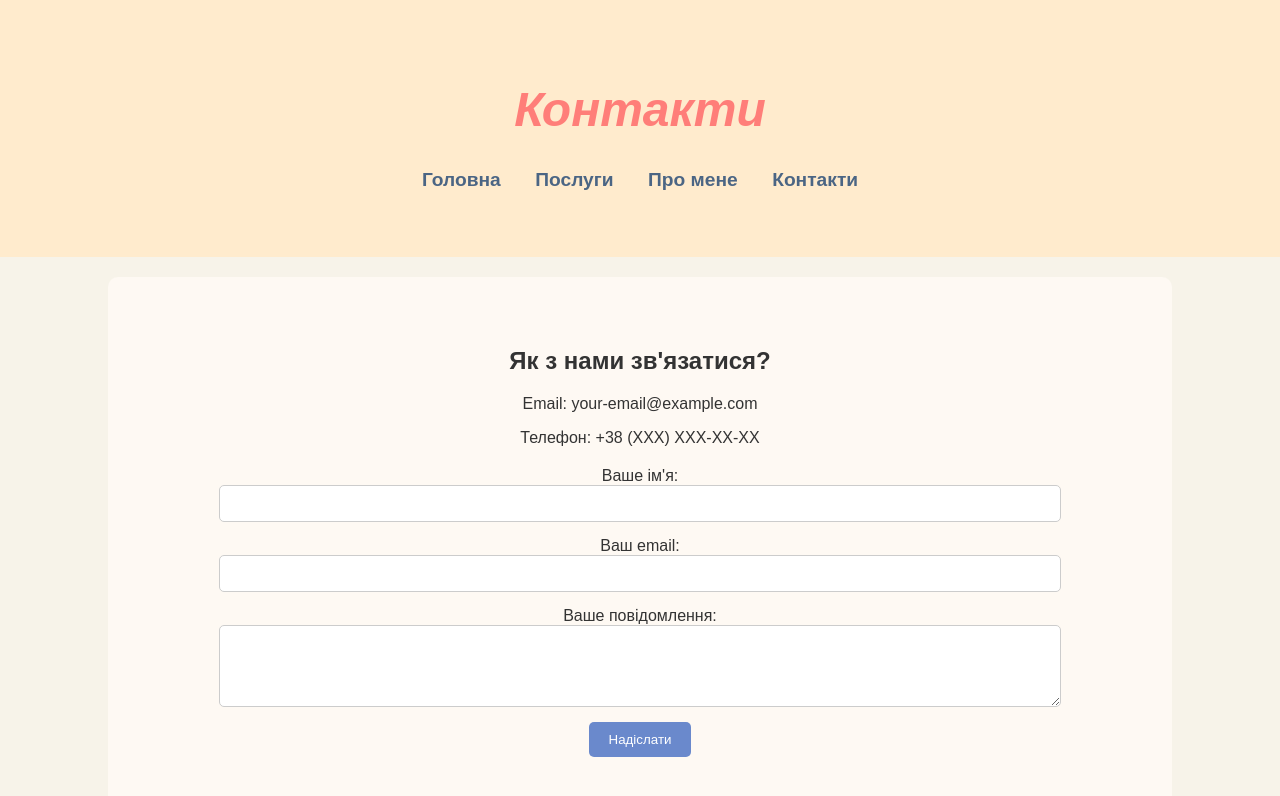
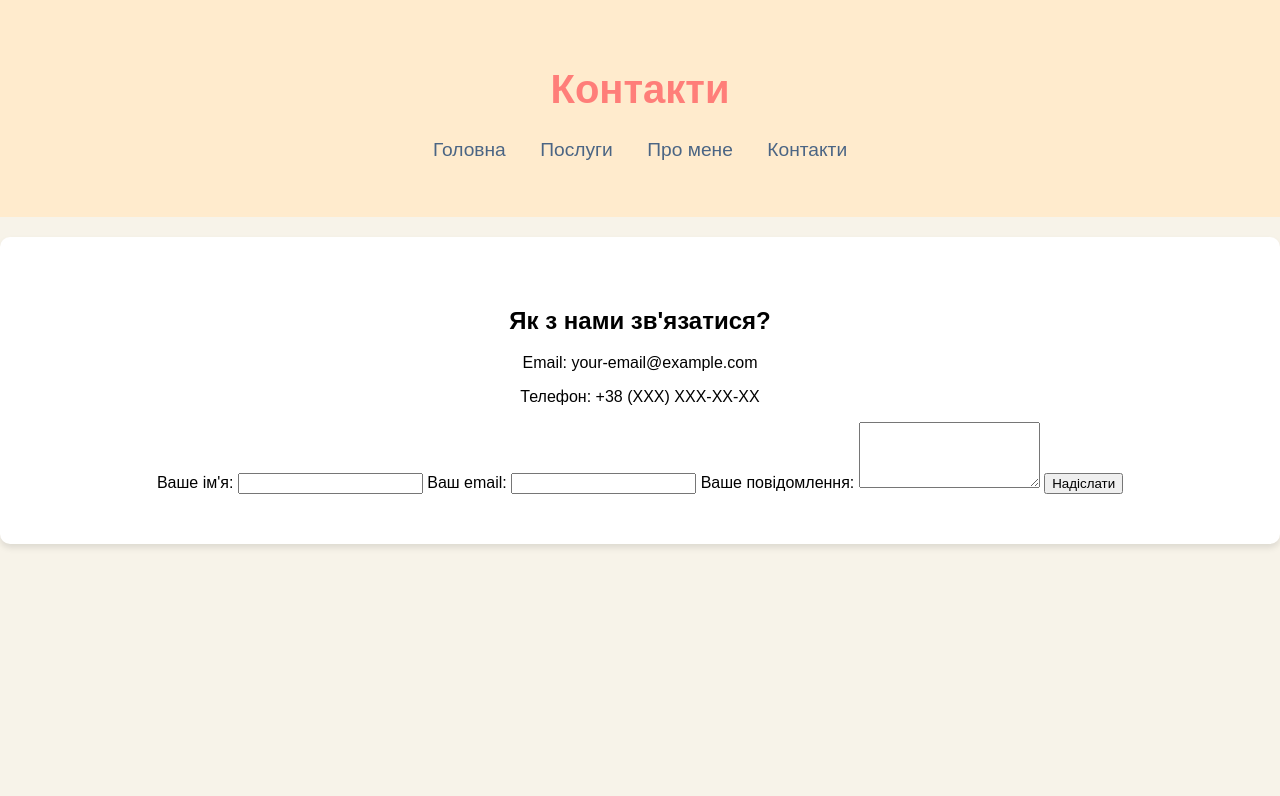
Before and after one commit to T124res/repetitor-young-classes, a plain HTML site: page contact.html in a window 1280 px wide. Drawn offline with Linux system fonts and the light colour scheme.

Commit message:
Update style.css

```diff
--- a/style.css
+++ b/style.css
@@ -1,26 +1,23 @@
-/* Загальні стилі */
 body {
     font-family: 'Arial', sans-serif;
+    background-color: #f7f3e9;
     margin: 0;
     padding: 0;
-    background-color: #f7f3e9;
-    color: #333;
 }
 
-header {
+/* Заголовок */
+.header {
+    background-color: #ffebcd;
     text-align: center;
-    padding: 50px 20px;
-    background: #ffebcd;
+    padding: 20px 0;
 }
 
 .main-title {
-    font-size: 3em;
-    font-style: italic;
     color: #ff7e79;
-    animation: fadeIn 2s ease-in-out;
+    font-size: 2.5em;
 }
 
-/* Навігаційні кнопки */
+/* Навігація */
 .nav-buttons {
     list-style: none;
     padding: 0;
@@ -34,69 +31,21 @@ header {
 .nav-buttons a {
     text-decoration: none;
     color: #4b6584;
-    font-weight: bold;
     font-size: 1.2em;
 }
 
-/* Розділи */
+/* Секції */
+.container {
+    max-width: 1200px;
+    margin: 0 auto;
+    padding: 20px;
+}
+
 section {
     padding: 50px 20px;
     text-align: center;
-    background: #fef9f3;
+    background: #fff;
     margin: 20px auto;
     border-radius: 10px;
-    width: 80%;
+    box-shadow: 0 4px 6px rgba(0, 0, 0, 0.1);
 }
-
-button {
-    background-color: #6a89cc;
-    color: white;
-    border: none;
-    padding: 10px 20px;
-    border-radius: 5px;
-    cursor: pointer;
-}
-
-button:hover {
-    background-color: #4a69bd;
-}
-
-/* Контактна форма */
-form {
-    margin-top: 20px;
-    display: flex;
-    flex-direction: column;
-    align-items: center;
-}
-
-form input, form textarea {
-    width: 80%;
-    margin-bottom: 15px;
-    padding: 10px;
-    border: 1px solid #ccc;
-    border-radius: 5px;
-}
-
-form button {
-    width: auto;
-}
-
-/* Анімації */
-@keyframes fadeIn {
-    from { opacity: 0; }
-    to { opacity: 1; }
-}
-
-#globe {
-    width: 200px;
-    height: 200px;
-    margin: 20px auto;
-    background: url('https://upload.wikimedia.org/wikipedia/commons/7/76/Globe.svg') no-repeat center;
-    background-size: cover;
-    animation: rotate 5s linear infinite;
-}
-
-@keyframes rotate {
-    from { transform: rotate(0deg); }
-    to { transform: rotate(360deg); }
-}
```
